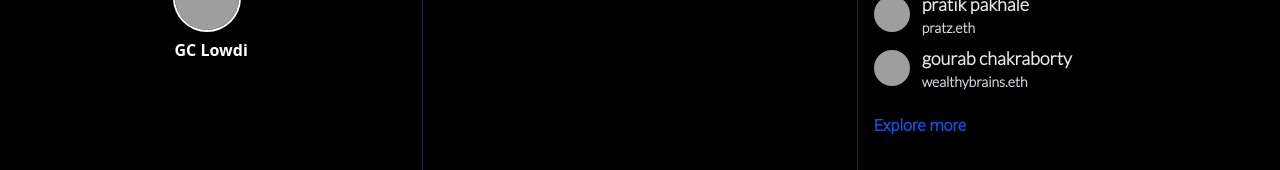
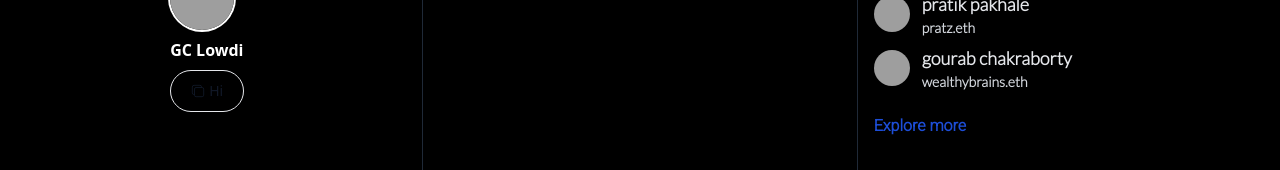
Before and after one commit to gourab337/innovest, a React (Vite) app: page / in a window 1280 px wide. Shown: the part 155-325 px from the top of the page. Built offline with nearby package versions, Linux system fonts and the light colour scheme; grey boxes are pictures that could not be loaded.

Commit message:
implemneted sidebarleft

```diff
--- a/package.json
+++ b/package.json
@@ -12,6 +12,7 @@
   "dependencies": {
     "react": "^18.2.0",
     "react-dom": "^18.2.0",
+    "react-icons": "^4.12.0",
     "react-router-dom": "^6.20.1"
   },
   "devDependencies": {
--- a/src/components/layout/Layout.jsx
+++ b/src/components/layout/Layout.jsx
@@ -10,7 +10,7 @@ function Layout() {
         <Nav />
       </div>
       <div className='flex  items-center'>
-        <SidebarLeft />
+        <SidebarLeft text={'Hi'}/>
         <main className='h-auto w-full p-2 '>
           <Outlet />
         </main>
--- a/src/components/layout/SidebarLeft.jsx
+++ b/src/components/layout/SidebarLeft.jsx
@@ -1,4 +1,23 @@
-function SidebarLeft() {
+import React, { useRef } from 'react';
+import { IoCopyOutline } from "react-icons/io5";
+
+function SidebarLeft({text}) {
+
+  const buttonRef = useRef();
+
+  const copyText = () => {
+    const textToCopy = buttonRef.current.innerText;
+
+    const textarea = document.createElement('textarea');
+    textarea.value = textToCopy;
+    document.body.appendChild(textarea);
+
+    textarea.select();
+    document.execCommand('copy');
+
+    document.body.removeChild(textarea);
+  };
+
   return (
     <aside className=' z-40 w-full h-screen  bg-black border-r border-gray-800 flex justify-center'>
       <div className='px-4 py-5 flex flex-col mt-4 gap-2'>
@@ -6,12 +25,22 @@ function SidebarLeft() {
           className='inline-block rounded-full h-16 w-16 ring-2 ring-white '
           src='https://profile.coinbase.com/images/default_avatars/Frame-12.svg'
           alt=''
-          // style={{height:'64px',width:'64px'}}
         />
         <div>
           <h1 className='text-white font-bold '>GC Lowdi</h1>
         </div>
-        <div></div>
+        <div>
+        <button
+      ref={buttonRef}
+      type="button"
+      className="flex items-center py-2.5 px-5 me-2 mb-2 text-sm font-medium text-gray-900 focus:outline-none rounded-full border hover:bg-gray-100 focus:z-10 focus:ring-4 dark:focus:ring-gray-700 dark:bg-gray-800 dark:text-gray-400 dark:border-gray-600 dark:hover:text-white dark:hover:bg-gray-700"
+      onClick={copyText}
+    >
+      <IoCopyOutline className="mr-1" />
+      {text}
+    </button>
+
+        </div>
       </div>
     </aside>
   );
```
